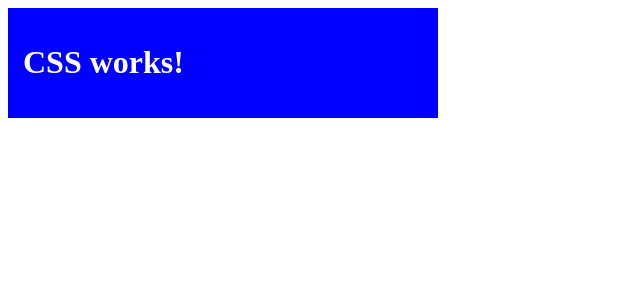
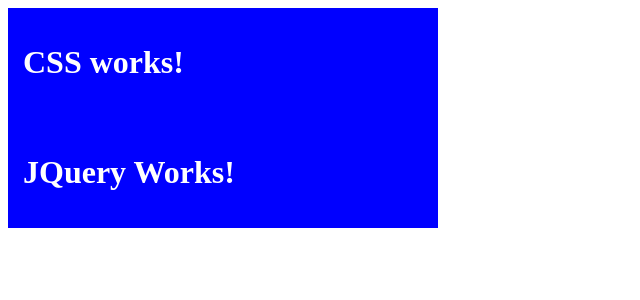
Before and after one commit to HamiltonJordan/GousieWeb4, a PHP site: page / in a window 1280 px wide. Shown: the top 300 px of the page, without its empty margins (0-640 px from the left). Run offline with PHP 8.4, Linux system fonts and the light colour scheme; some libraries are stand-ins or nearby versions.

Commit message:
new stuff

```diff
--- a/css/index.css
+++ b/css/index.css
@@ -4,12 +4,15 @@ COLORS:
 	color1: #FFFFFF
 	color2: #000000
 -------------------*/
-.cssTest{
+.cssTest,#JQTest{
 	background-color: blue;
 	width: 400px;
 	padding: 15px;
 }
+#JQTest{
+	background-color: red;
+}
 
-h1{
+.cssTest,#JQTest h1{
 	color: white;
 }
--- a/index.html
+++ b/index.html
@@ -12,9 +12,10 @@
 	<div class="cssTest">
 		<h1>CSS works!
 	</div>
-		<h1>Splash!</h1>
-
-  	<script src = "javascript/myScript.js"></script>
+	<div class="cssTest" id="JQtest">
+		<h1>JQuery Works!</h1>
+	</div>
+  	<script src = "javascript/index.js"></script>
 </body>
 
 </html>
--- a/javascript/index.js
+++ b/javascript/index.js
@@ -1,2 +1,3 @@
 //index.js
-alert("hey");
+$test = $("#JQtest");
+alert(test.val());
```
